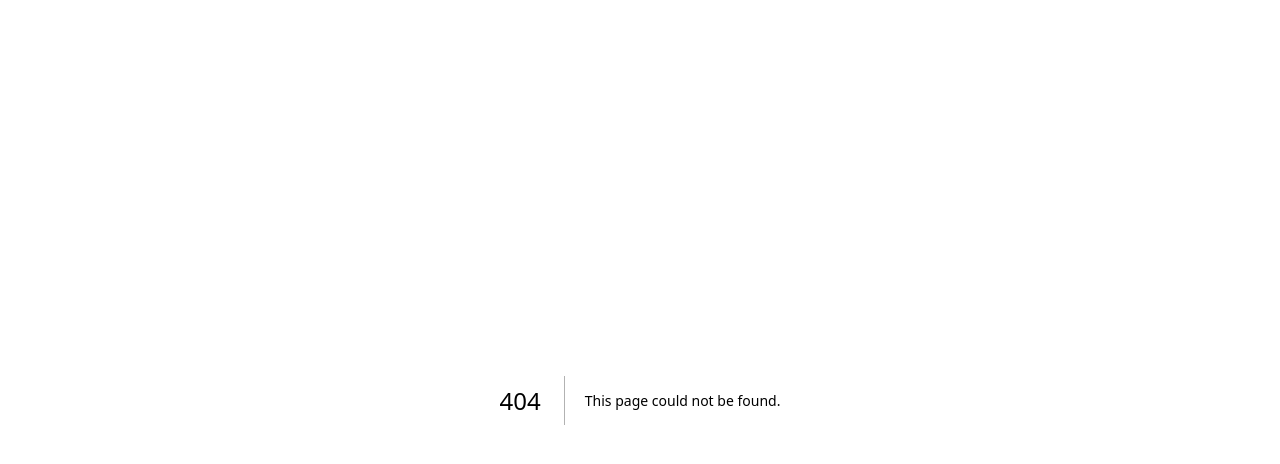
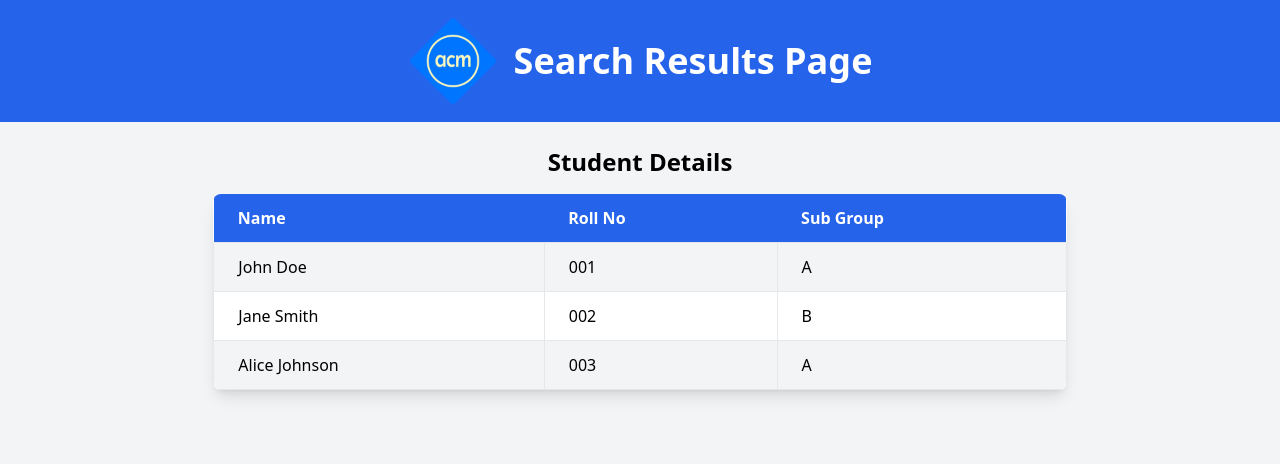
Before and after one commit to PEC-CSS/admin-portal, a Next.js app: page /search in a window 1280 px wide. Before the commit this address had no page. Shown: the top 464 px of the page. Built offline with nearby package versions, Linux system fonts and the light colour scheme.

Commit message:
Search Page added

```diff
--- a/src/components/SearchBarWithDropdown.js
+++ b/src/components/SearchBarWithDropdown.js
@@ -7,8 +7,8 @@ const SearchBarWithDropdown = () => {
   const dropdownRef = useRef(null);
 
   const handleInputChange = (e) => {
-    const value = e.target.value;
-    setSearchTerm(value);
+    const val = e.target.value;
+    setSearchTerm(val);
   };
 
   const handleSelectOption = (option) => {
--- /dev/null
+++ b/src/pages/search.js
@@ -0,0 +1,56 @@
+import React from 'react';
+import Image from 'next/image';
+import Head from 'next/head';
+
+function search() {
+  const students = [
+    { name: 'John Doe', rollNumber: '001', subGroup: 'A' },
+    { name: 'Jane Smith', rollNumber: '002', subGroup: 'B' },
+    { name: 'Alice Johnson', rollNumber: '003', subGroup: 'A' },
+    // Add more students as needed
+  ];
+
+  return (
+    <div>
+      <Head>
+        <title>PEC ACM</title>
+      </Head>
+      <div className='flex flex-col items-center bg-gray-100 min-h-screen'>
+        <header className='w-full bg-blue-600 py-4 text-white text-center'>
+          <div className='flex items-center justify-center'>
+            <Image src='/assets/acm.png' width={90} height={90} alt='ACM Logo' />
+            <h1 className='text-4xl font-bold ml-4'>Search Results Page</h1>
+          </div>
+        </header>
+        <div className='w-full mt-6'>
+          <h2 className='text-2xl font-semibold text-center mb-4'>Student Details</h2>
+          <div className='mx-auto w-2/3 bg-white rounded-lg shadow-lg overflow-hidden'>
+            <table className='w-full'>
+              <thead>
+                <tr className='bg-blue-600 text-white'>
+                  <th className='px-6 py-3 text-left'>Name</th>
+                  <th className='px-6 py-3 text-left'>Roll No</th>
+                  <th className='px-6 py-3 text-left'>Sub Group</th>
+                </tr>
+              </thead>
+              <tbody>
+                {students.map((student, index) => (
+                  <tr
+                    key={index}
+                    className={index % 2 === 0 ? 'bg-gray-100 hover:bg-blue-200' : 'bg-white hover:bg-blue-200'}
+                  >
+                    <td className='border px-6 py-3'>{student.name}</td>
+                    <td className='border px-6 py-3'>{student.rollNumber}</td>
+                    <td className='border px-6 py-3'>{student.subGroup}</td>
+                  </tr>
+                ))}
+              </tbody>
+            </table>
+          </div>
+        </div>
+      </div>
+    </div>
+  );
+}
+
+export default search;
```
Also changed, not shown: 1 other file (tests, documents, lock files or other folders).
